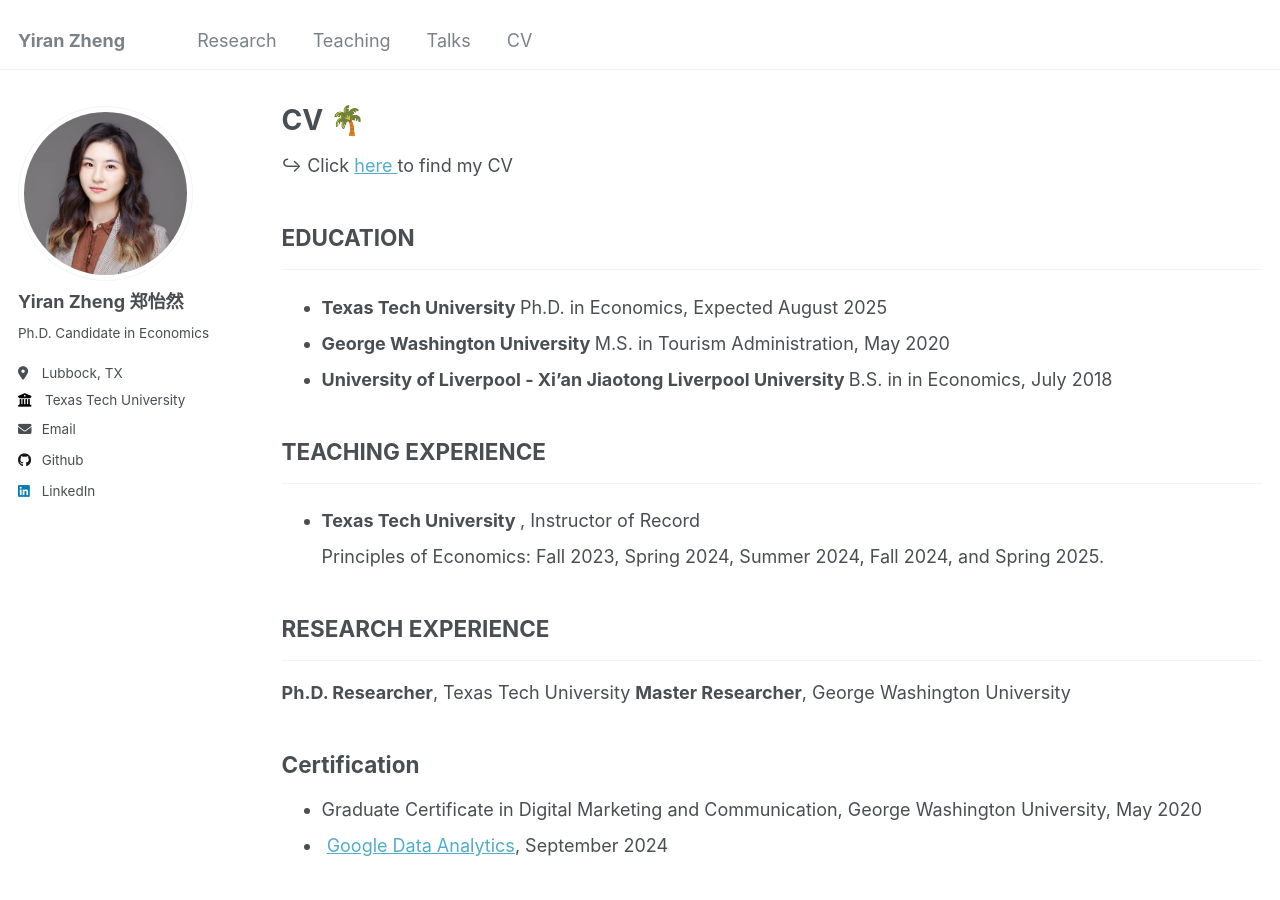
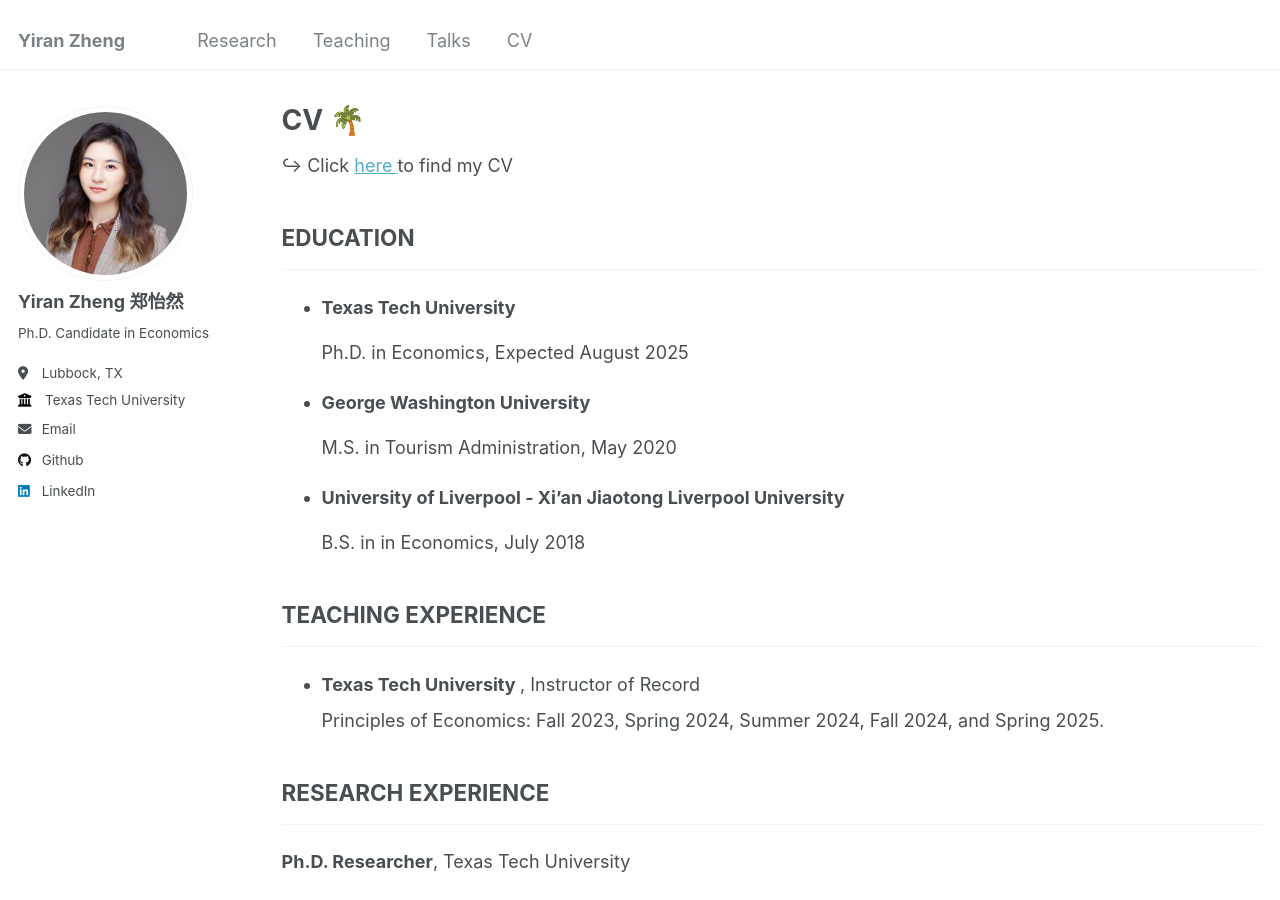
Before and after one commit to yiran-zheng/yiran-zheng.github.io, a Jekyll site: the page built from _pages/cv.md, in a window 1280 px wide and 900 px high. Built offline with Jekyll 4.4.1, drawn with Linux system fonts in a browser that asks for light colours.

Commit message:
Update cv.md

```diff
--- a/_pages/cv.md
+++ b/_pages/cv.md
@@ -14,9 +14,12 @@ redirect_from:
 <h2>EDUCATION</h2>
   <hr> <!-- This adds a horizontal line below the heading -->
 <ul>
-<li> <strong> Texas Tech University </strong> Ph.D. in Economics, Expected August 2025</li>
-<li><strong> George Washington University </strong> M.S. in Tourism Administration, May 2020</li>
-<li><strong> University of Liverpool - Xi’an Jiaotong Liverpool University </strong> B.S. in in Economics, July 2018</li>
+<li> <strong> Texas Tech University </strong>
+     <p>Ph.D. in Economics, Expected August 2025</p></li>
+<li><strong> George Washington University </strong>
+     <p>M.S. in Tourism Administration, May 2020</p></li>
+<li><strong> University of Liverpool - Xi’an Jiaotong Liverpool University </strong>
+     <p>B.S. in in Economics, July 2018</p></li>
 </ul>
 
 <h2>TEACHING EXPERIENCE</h2>
@@ -30,8 +33,8 @@ Principles of Economics: Fall 2023, Spring 2024, Summer 2024, Fall 2024, and Spr
 
 <h2>RESEARCH EXPERIENCE</h2>
 <hr> <!-- This adds a horizontal line below the heading -->
-<strong>Ph.D. Researcher</strong>, Texas Tech University
-<strong>Master Researcher</strong>, George Washington University
+<p> <strong>Ph.D. Researcher</strong>, Texas Tech University</p>
+<p> <strong>Master Researcher</strong>, George Washington University</p>
 
 
 <h2>Certification</h2>
```
